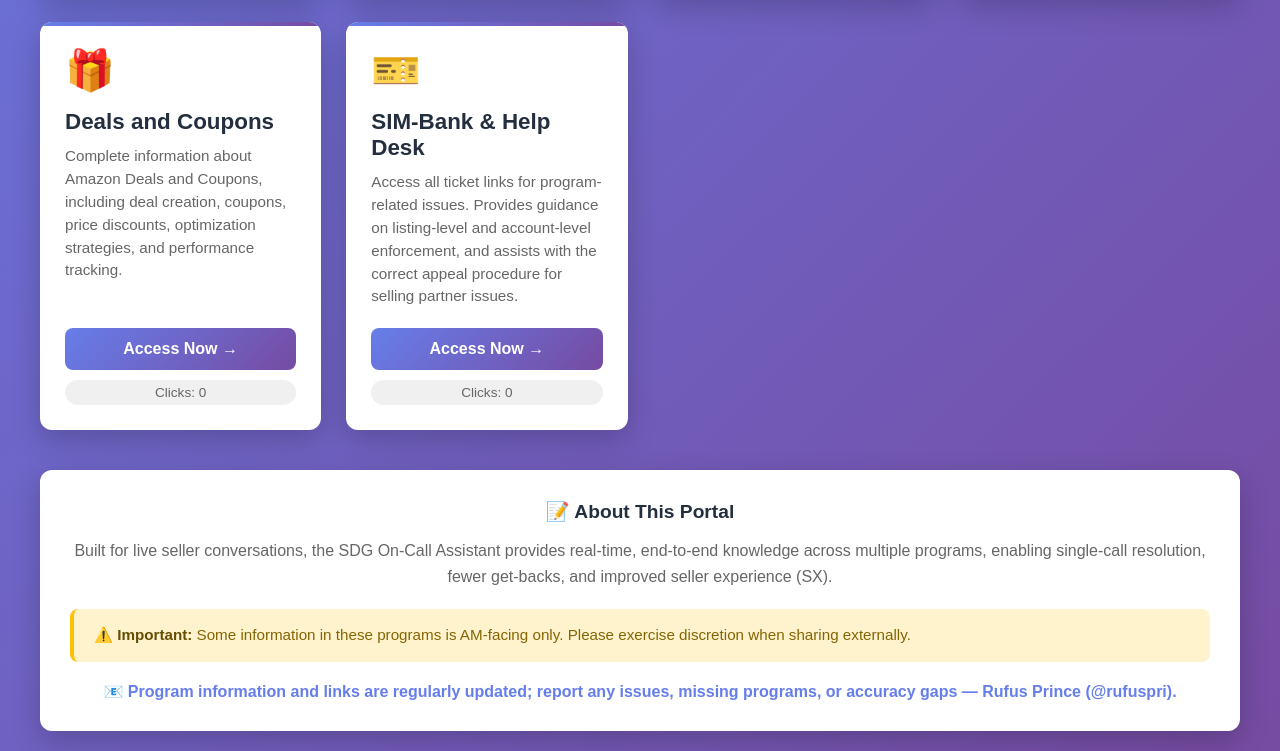
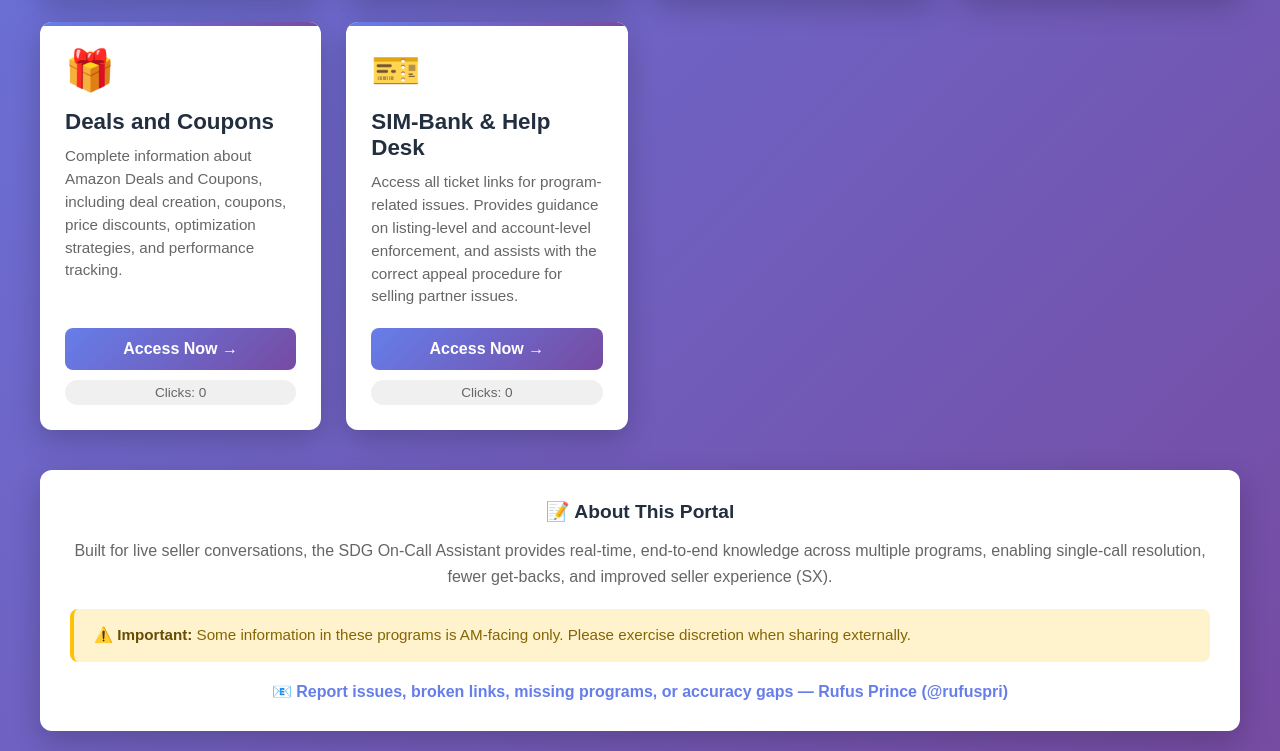
Before and after one commit to rufus-web/sdg-on-call-assistant, a website: page index_1.html in a window 1280 px wide. Shown: the part 925-1676 px from the top of the page. Drawn offline with Linux system fonts and the light colour scheme; no server answers.

Commit message:
Update index_1.html

```diff
--- a/index_1.html
+++ b/index_1.html
@@ -303,7 +303,7 @@
             </div>
 
             <p style="color: #667eea; font-weight: bold; margin-top: 20px;">
-                📧 Program information and links are regularly updated; report any issues, missing programs, or accuracy gaps — Rufus Prince (@rufuspri).
+                📧 Report issues, broken links, missing programs, or accuracy gaps — Rufus Prince (@rufuspri)
             </p>
         </div>
 
```
